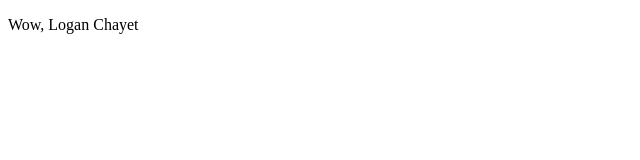
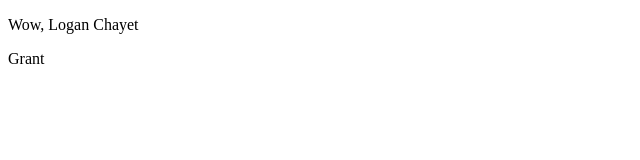
Before and after one commit to GrantTheMan/GDR, a plain HTML site: page index.html in a window 1280 px wide. Shown: the full height of the page, 0-640 px from the left. Drawn offline with Linux system fonts and the light colour scheme.

Commit message:
Update index.html

```diff
--- a/index.html
+++ b/index.html
@@ -5,5 +5,6 @@
  </head>
  <body>
       <p>Wow, Logan Chayet</p>
+   <p>Grant</p>
 </body>
 </html>
```
